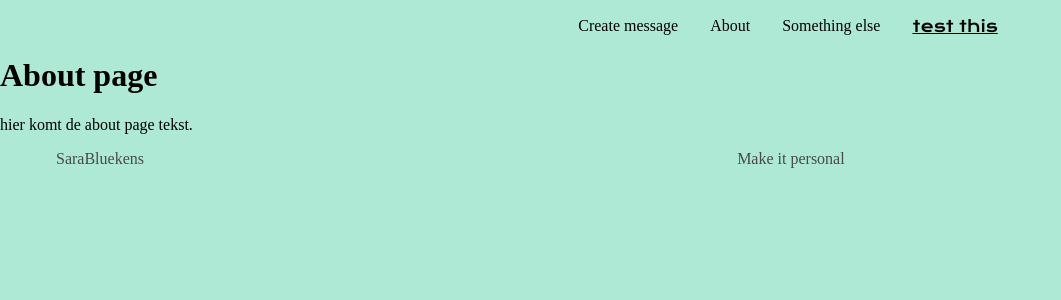
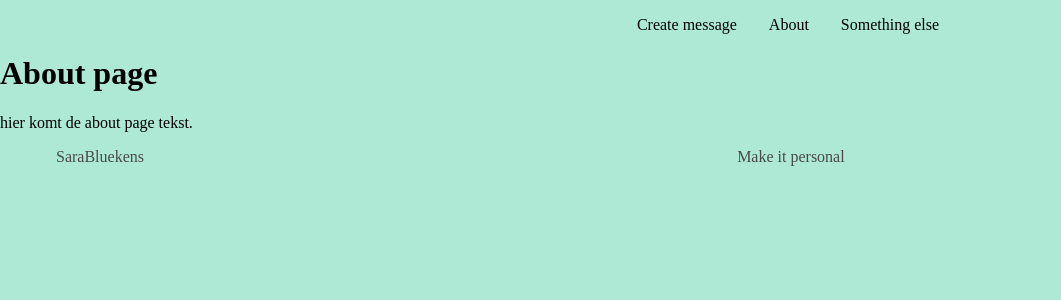
Before and after one commit to sarabluekens/personal, a Next.js app: page /about in a window 1280 px wide. Shown: the top 300 px of the page, without its empty margins (0-1061 px from the left). Built offline with nearby package versions, Linux system fonts and the light colour scheme.

Commit message:
components + css start added

```diff
--- a/components/Navbar.jsx
+++ b/components/Navbar.jsx
@@ -9,7 +9,6 @@ const Navbar = () => {
                 <Link href="/"><li className={styles.nav__list__item} >Create message</li></Link>
                 <Link href="/about"><li className={styles.nav__list__item} >About</li></Link>
                 <Link href="/somethingelse"><li className={styles.nav__list__item} >Something else</li></Link>
-                <Link href="/test"><a className={styles.nav__list__item} > test this</a></Link>
             </ul>
         </nav>
      );
```
Also changed, not shown: pages/about.js (renamed from pages/about.jsx).
